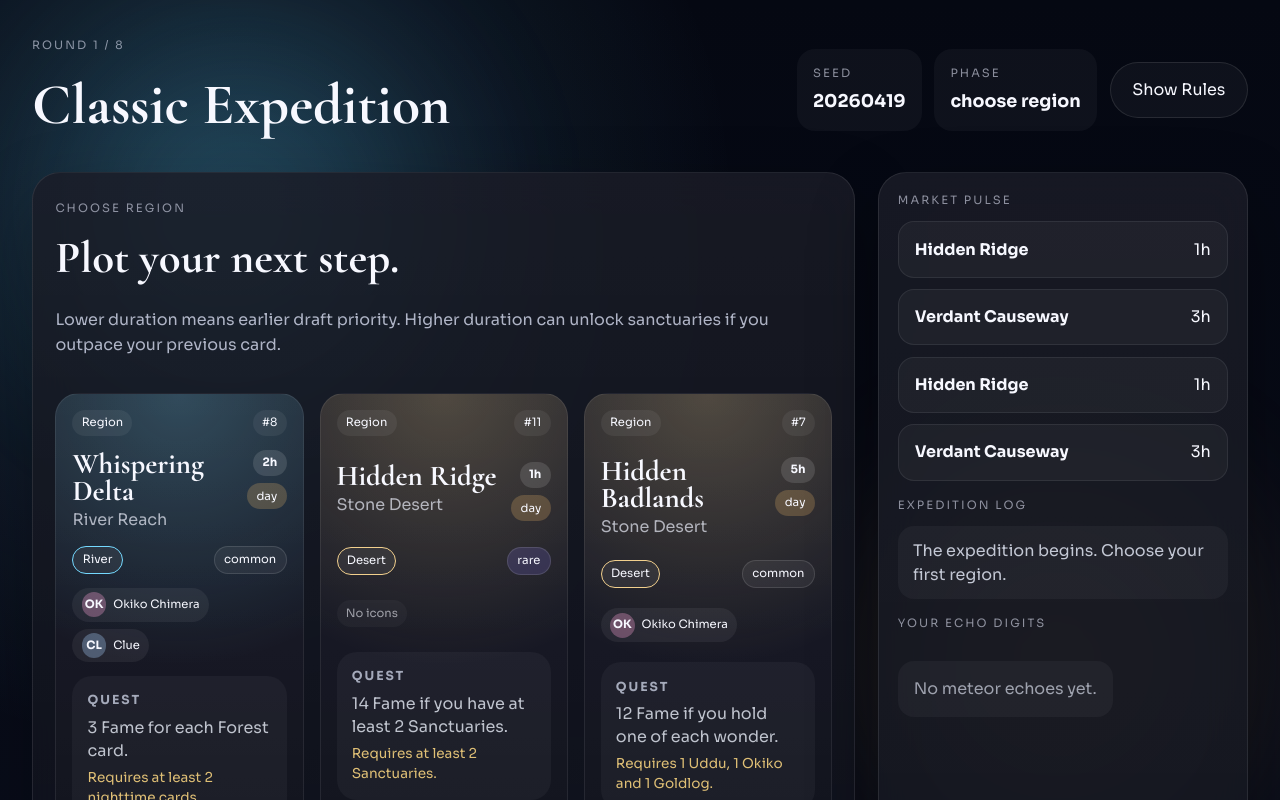
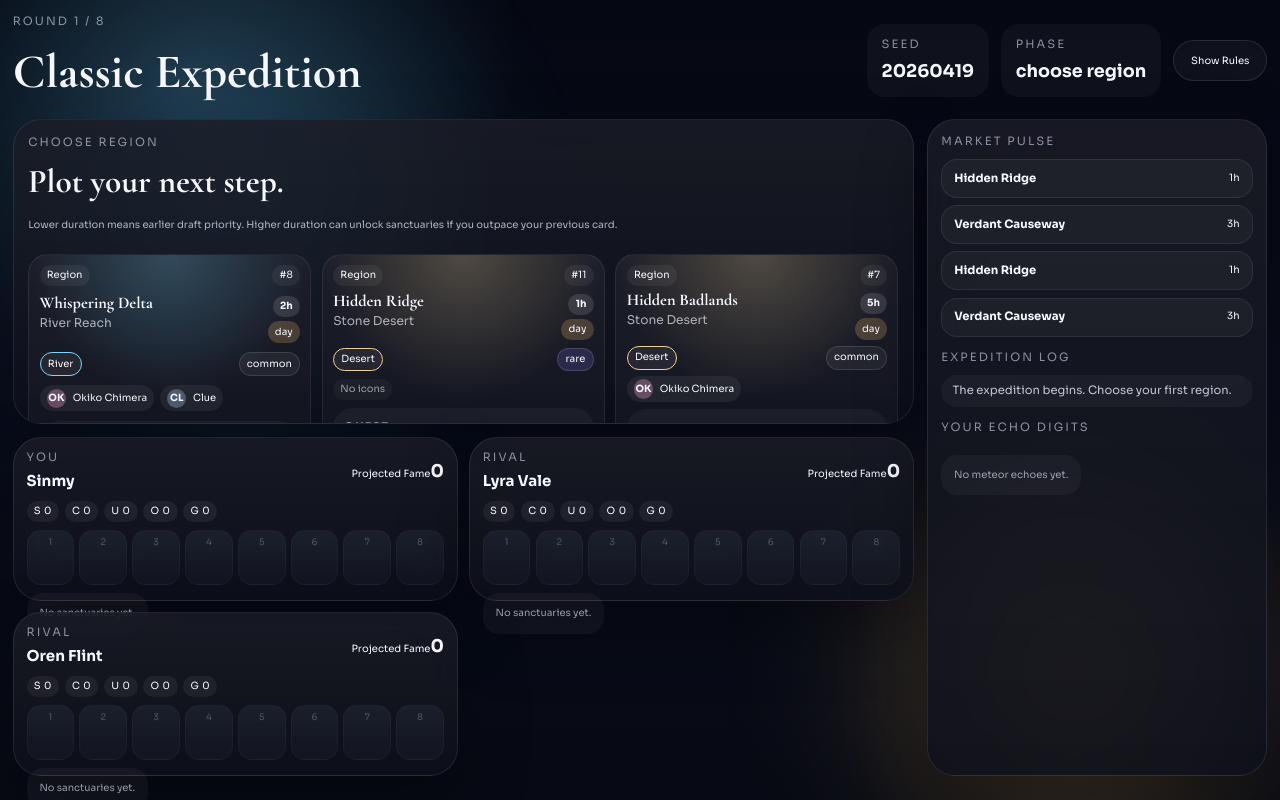
Before and after one commit to sinyrk-bit/faraway-atlas, a React (Vite) app: page / in a window 1280 px wide. Both pictures are taken after a click on the button "Start Expedition". Shown: the top 800 px of the page. Built offline with nearby package versions, Linux system fonts and the light colour scheme.

Commit message:
Support six-player layout and compact viewport UI

```diff
--- a/src/App.css
+++ b/src/App.css
@@ -1,20 +1,24 @@
 .screen {
-  min-height: 100vh;
+  min-height: 100dvh;
   position: relative;
 }
 
 .screen-menu {
   display: grid;
   place-items: center;
-  padding: 3rem;
+  height: 100dvh;
+  padding: 1rem;
+  overflow: hidden;
+  font-size: clamp(11px, 0.72vw, 15px);
 }
 
 .hero-shell {
   display: grid;
   grid-template-columns: 1.05fr 0.95fr;
-  gap: 2rem;
+  gap: 1rem;
   width: min(1380px, 100%);
   align-items: stretch;
+  height: 100%;
 }
 
 .hero-copy,
@@ -41,11 +45,11 @@
 }
 
 .hero-copy {
-  padding: 3rem;
+  padding: 2rem;
   display: flex;
   flex-direction: column;
   justify-content: center;
-  min-height: 720px;
+  min-height: 0;
   background:
     radial-gradient(circle at top left, rgba(116, 217, 255, 0.16), transparent 40%),
     radial-gradient(circle at bottom right, rgba(255, 163, 92, 0.18), transparent 35%),
@@ -55,7 +59,7 @@
 
 .hero-copy h1 {
   font-family: 'Cormorant Garamond', serif;
-  font-size: clamp(4rem, 10vw, 7rem);
+  font-size: clamp(3rem, 8vw, 5.4rem);
   line-height: 0.9;
   margin: 0.5rem 0 1rem;
   max-width: 7ch;
@@ -63,7 +67,7 @@
 
 .hero-text {
   max-width: 34rem;
-  font-size: 1.08rem;
+  font-size: 0.98rem;
   color: rgba(238, 242, 255, 0.8);
 }
 
@@ -85,9 +89,9 @@
 .hero-actions,
 .phase-actions {
   display: flex;
-  gap: 0.9rem;
+  gap: 0.7rem;
   flex-wrap: wrap;
-  margin-top: 1.5rem;
+  margin-top: 0.8rem;
 }
 
 .primary-button,
@@ -103,7 +107,7 @@
 .primary-button,
 .ghost-button {
   border-radius: 999px;
-  padding: 0.95rem 1.35rem;
+  padding: 0.75rem 1.05rem;
   border: 1px solid rgba(255, 255, 255, 0.1);
   transition: transform 160ms ease, border-color 160ms ease, background 160ms ease;
 }
@@ -135,10 +139,10 @@
 }
 
 .hero-panel {
-  padding: 1.5rem;
+  padding: 1rem;
   display: flex;
   flex-direction: column;
-  gap: 1.5rem;
+  gap: 1rem;
 }
 
 .panel-section {
@@ -149,13 +153,13 @@
 .mode-grid {
   display: grid;
   grid-template-columns: repeat(3, minmax(0, 1fr));
-  gap: 0.8rem;
+  gap: 0.6rem;
 }
 
 .mode-tile {
   border-radius: 22px;
   text-align: left;
-  padding: 1.1rem;
+  padding: 0.85rem;
   border: 1px solid rgba(255, 255, 255, 0.08);
   background:
     linear-gradient(180deg, color-mix(in srgb, var(--mode-accent) 16%, transparent), rgba(255, 255, 255, 0.03)),
@@ -166,11 +170,11 @@
 
 .mode-tile span {
   font-family: 'Cormorant Garamond', serif;
-  font-size: 1.5rem;
+  font-size: 1.25rem;
 }
 
 .mode-tile strong {
-  font-size: 0.95rem;
+  font-size: 0.86rem;
 }
 
 .mode-tile p,
@@ -202,7 +206,7 @@
   color: inherit;
   border: 1px solid rgba(255, 255, 255, 0.08);
   border-radius: 16px;
-  padding: 0.9rem 1rem;
+  padding: 0.75rem 0.9rem;
 }
 
 .segment-row {
@@ -212,7 +216,7 @@
 }
 
 .segment-button {
-  padding: 0.75rem 0.95rem;
+  padding: 0.58rem 0.8rem;
   border-radius: 14px;
   border: 1px solid rgba(255, 255, 255, 0.08);
   background: rgba(255, 255, 255, 0.04);
@@ -231,7 +235,7 @@
 
 .stats-row article,
 .top-bar-metrics > div {
-  padding: 1rem;
+  padding: 0.75rem 0.9rem;
   border-radius: 18px;
   background: rgba(255, 255, 255, 0.04);
   display: grid;
@@ -245,8 +249,13 @@
 }
 
 .screen-game {
-  padding: 2rem;
+  height: 100dvh;
+  padding: 0.8rem;
   overflow: hidden;
+  display: grid;
+  grid-template-rows: auto auto 1fr;
+  gap: 0.7rem;
+  font-size: clamp(10px, 0.68vw, 15px);
 }
 
 .aurora {
@@ -286,13 +295,13 @@
   justify-content: space-between;
   gap: 1rem;
   align-items: center;
-  margin-bottom: 1.5rem;
+  margin-bottom: 0;
 }
 
 .top-bar h1 {
   margin: 0.35rem 0 0;
   font-family: 'Cormorant Garamond', serif;
-  font-size: clamp(2.2rem, 5vw, 3.6rem);
+  font-size: clamp(1.9rem, 4vw, 3rem);
 }
 
 .top-bar-metrics {
@@ -303,52 +312,57 @@
 }
 
 .rules-drawer {
-  margin-bottom: 1.2rem;
+  margin-bottom: 0;
   border-radius: 24px;
-  padding: 1.2rem 1.35rem;
+  padding: 0.8rem 1rem;
   display: grid;
   grid-template-columns: repeat(4, minmax(0, 1fr));
-  gap: 1rem;
+  gap: 0.6rem;
 }
 
 .rules-block {
-  padding: 1rem;
+  padding: 0.75rem;
   border-radius: 18px;
   background: rgba(255, 255, 255, 0.03);
 }
 
 .playfield {
   display: grid;
-  grid-template-columns: minmax(0, 1.6fr) minmax(320px, 0.72fr);
-  gap: 1.4rem;
+  grid-template-columns: minmax(0, 1.72fr) minmax(250px, 0.65fr);
+  gap: 0.8rem;
+  min-height: 0;
 }
 
 .playfield-main {
   display: grid;
-  gap: 1.4rem;
+  gap: 0.8rem;
+  min-height: 0;
+  grid-template-rows: minmax(0, 0.9fr) minmax(0, 1fr);
 }
 
 .phase-panel {
-  padding: 1.4rem;
+  padding: 0.9rem;
   display: grid;
-  gap: 1.2rem;
+  gap: 0.7rem;
+  min-height: 0;
+  overflow: hidden;
 }
 
 .phase-copy h2,
 .side-section h3 {
   margin: 0.35rem 0 0.4rem;
   font-family: 'Cormorant Garamond', serif;
-  font-size: clamp(2rem, 3.5vw, 3rem);
+  font-size: clamp(1.5rem, 2.6vw, 2.4rem);
 }
 
 .phase-draft .phase-copy h2,
 .phase-finished .phase-copy h2 {
-  font-size: clamp(2.2rem, 3vw, 2.9rem);
+  font-size: clamp(1.55rem, 2.5vw, 2.2rem);
 }
 
 .selection-preview,
 .waiting-chip {
-  padding: 0.9rem 1rem;
+  padding: 0.65rem 0.85rem;
   border-radius: 18px;
   background: rgba(255, 255, 255, 0.05);
   display: grid;
@@ -356,34 +370,36 @@
 
 .card-grid {
   display: grid;
-  grid-template-columns: repeat(auto-fit, minmax(240px, 1fr));
-  gap: 1rem;
+  grid-template-columns: repeat(auto-fit, minmax(132px, 1fr));
+  gap: 0.65rem;
+  align-content: start;
 }
 
 .compact-grid {
-  grid-template-columns: repeat(auto-fit, minmax(180px, 1fr));
+  grid-template-columns: repeat(auto-fit, minmax(120px, 1fr));
 }
 
 .card-face {
   position: relative;
   overflow: hidden;
   text-align: left;
-  padding: 1rem;
-  border-radius: 24px;
+  padding: 0.8rem;
+  border-radius: 20px;
   border: 1px solid rgba(255, 255, 255, 0.08);
   background:
     radial-gradient(circle at top, color-mix(in srgb, var(--card-accent) 24%, transparent), transparent 48%),
     linear-gradient(180deg, rgba(255, 255, 255, 0.07), rgba(255, 255, 255, 0.02)),
     rgba(11, 14, 26, 0.92);
-  min-height: 315px;
+  min-height: 210px;
   display: grid;
-  gap: 0.85rem;
+  gap: 0.55rem;
   transition: transform 180ms ease, border-color 180ms ease, box-shadow 180ms ease, opacity 180ms ease;
 }
 
 .card-face.is-compact {
-  min-height: 220px;
-  padding: 0.85rem;
+  min-height: 155px;
+  padding: 0.65rem;
+  gap: 0.42rem;
 }
 
 .card-face.is-selectable {
@@ -433,7 +449,7 @@
 .card-flags {
   display: flex;
   justify-content: space-between;
-  gap: 0.7rem;
+  gap: 0.45rem;
   align-items: start;
 }
 
@@ -445,26 +461,31 @@
 .token,
 .digit-chip {
   border-radius: 999px;
-  padding: 0.28rem 0.58rem;
+  padding: 0.2rem 0.45rem;
   background: rgba(255, 255, 255, 0.06);
-  font-size: 0.72rem;
+  font-size: 0.62rem;
 }
 
 .card-header h3 {
   font-family: 'Cormorant Garamond', serif;
-  font-size: 1.8rem;
+  font-size: 1.28rem;
   margin: 0;
   line-height: 0.95;
 }
 
+.card-face.is-compact .card-header h3 {
+  font-size: 1.02rem;
+}
+
 .card-header p {
-  margin: 0.25rem 0 0;
+  margin: 0.15rem 0 0;
   color: rgba(240, 243, 255, 0.68);
+  font-size: 0.76rem;
 }
 
 .card-meta {
   display: grid;
-  gap: 0.45rem;
+  gap: 0.25rem;
   justify-items: end;
 }
 
@@ -504,7 +525,7 @@
 
 .card-tokens {
   display: flex;
-  gap: 0.45rem;
+  gap: 0.35rem;
   flex-wrap: wrap;
 }
 
@@ -515,8 +536,8 @@
 }
 
 .token-sigil {
-  width: 1.55rem;
-  height: 1.55rem;
+  width: 1.2rem;
+  height: 1.2rem;
   border-radius: 999px;
   display: grid;
   place-items: center;
@@ -530,14 +551,14 @@
 
 .card-quest {
   border-radius: 20px;
-  padding: 0.95rem;
+  padding: 0.7rem;
   background: rgba(255, 255, 255, 0.04);
   display: grid;
-  gap: 0.35rem;
+  gap: 0.25rem;
 }
 
 .card-quest strong {
-  font-size: 0.78rem;
+  font-size: 0.66rem;
   letter-spacing: 0.16em;
   text-transform: uppercase;
   color: rgba(229, 236, 255, 0.68);
@@ -547,12 +568,13 @@
 .card-flavor {
   margin: 0;
   color: rgba(239, 244, 255, 0.77);
-  line-height: 1.45;
+  line-height: 1.28;
+  font-size: 0.75rem;
 }
 
 .card-quest span {
   color: rgba(255, 218, 130, 0.86);
-  font-size: 0.85rem;
+  font-size: 0.72rem;
 }
 
 .card-flavor {
@@ -562,13 +584,15 @@
 
 .rivals-stack {
   display: grid;
-  gap: 1rem;
+  gap: 0.7rem;
+  min-height: 0;
 }
 
 .player-row {
-  padding: 1rem 1.15rem 1.1rem;
+  padding: 0.7rem 0.8rem;
   display: grid;
-  gap: 0.8rem;
+  gap: 0.5rem;
+  min-height: 0;
 }
 
 .player-row.is-active {
@@ -579,7 +603,7 @@
 .strip-heading {
   display: flex;
   justify-content: space-between;
-  gap: 1rem;
+  gap: 0.8rem;
   align-items: center;
 }
 
@@ -592,58 +616,133 @@
   text-align: right;
 }
 
-.player-strip {
-  display: grid;
-  gap: 0.9rem;
+.player-summary-badges {
+  display: flex;
+  flex-wrap: wrap;
+  gap: 0.35rem;
 }
 
-.player-strip-column {
-  display: grid;
-  gap: 0.55rem;
+.summary-badge {
+  border-radius: 999px;
+  padding: 0.2rem 0.45rem;
+  background: rgba(255, 255, 255, 0.06);
+  font-size: 0.62rem;
+  letter-spacing: 0.06em;
 }
 
-.mini-card-row {
-  display: flex;
-  gap: 0.6rem;
-  overflow-x: auto;
-  padding-bottom: 0.25rem;
+.route-grid {
+  display: grid;
+  grid-template-columns: repeat(8, minmax(0, 1fr));
+  gap: 0.32rem;
 }
 
-.mini-card-row .card-face {
-  min-width: 200px;
-  max-width: 200px;
+.route-slot {
+  min-height: 3.45rem;
+  padding: 0.3rem 0.36rem;
+  border-radius: 14px;
+  border: 1px solid rgba(255, 255, 255, 0.08);
+  background:
+    linear-gradient(180deg, color-mix(in srgb, var(--slot-accent, #86c8ff) 14%, transparent), rgba(255, 255, 255, 0.03)),
+    rgba(255, 255, 255, 0.03);
+  display: grid;
+  gap: 0.18rem;
+  align-content: space-between;
+}
+
+.route-slot-empty {
+  place-items: center;
+  opacity: 0.4;
+}
+
+.route-slot.is-latest {
+  border-color: rgba(117, 221, 255, 0.55);
+}
+
+.route-slot.is-echoing {
+  box-shadow: inset 0 0 0 1px rgba(255, 221, 112, 0.45);
+}
+
+.route-slot-top,
+.route-slot-bottom {
+  display: flex;
+  justify-content: space-between;
+  gap: 0.2rem;
+  align-items: center;
+}
+
+.route-slot strong {
+  font-size: 0.78rem;
+}
+
+.route-slot span {
+  font-size: 0.56rem;
+  color: rgba(236, 241, 255, 0.76);
+}
+
+.sanctuary-chip-row {
+  display: flex;
+  flex-wrap: wrap;
+  gap: 0.35rem;
+}
+
+.sanctuary-chip {
+  flex: 1 1 6.5rem;
+  min-width: 0;
+  padding: 0.3rem 0.45rem;
+  border-radius: 12px;
+  background: rgba(255, 255, 255, 0.05);
+  display: grid;
+  gap: 0.08rem;
+}
+
+.sanctuary-chip strong {
+  font-size: 0.62rem;
+  white-space: nowrap;
+  overflow: hidden;
+  text-overflow: ellipsis;
+}
+
+.sanctuary-chip span {
+  font-size: 0.56rem;
+  color: rgba(236, 241, 255, 0.64);
+}
+
+.compact-empty {
+  padding: 0.45rem 0.55rem;
+  font-size: 0.62rem;
 }
 
 .strip-empty,
 .market-mini-list p,
 .digit-row p {
-  padding: 1rem;
+  padding: 0.8rem;
   border-radius: 16px;
   background: rgba(255, 255, 255, 0.04);
   color: rgba(235, 240, 255, 0.62);
 }
 
 .side-panel {
-  padding: 1.2rem;
+  padding: 0.85rem;
   display: grid;
-  gap: 1rem;
+  gap: 0.8rem;
   align-content: start;
+  min-height: 0;
 }
 
 .side-section {
   display: grid;
-  gap: 0.75rem;
+  gap: 0.5rem;
 }
 
 .market-mini-list,
 .log-list {
   display: grid;
-  gap: 0.7rem;
+  gap: 0.45rem;
 }
 
 .market-mini {
   text-align: left;
-  padding: 0.95rem 1rem;
+  padding: 0.62rem 0.75rem;
   border-radius: 16px;
   border: 1px solid rgba(255, 255, 255, 0.08);
   background: rgba(255, 255, 255, 0.04);
@@ -654,14 +753,16 @@
 
 .market-mini strong {
   max-width: 18ch;
+  font-size: 0.72rem;
 }
 
 .log-list p {
   margin: 0;
-  padding: 0.85rem 0.95rem;
+  padding: 0.55rem 0.7rem;
   border-radius: 16px;
   background: rgba(255, 255, 255, 0.04);
-  line-height: 1.45;
+  line-height: 1.24;
+  font-size: 0.72rem;
   color: rgba(236, 241, 255, 0.8);
 }
 
@@ -680,29 +781,29 @@
 .draft-columns,
 .standings-grid {
   display: grid;
-  gap: 1rem;
+  gap: 0.65rem;
 }
 
 .reveal-grid {
-  grid-template-columns: repeat(auto-fit, minmax(210px, 1fr));
+  grid-template-columns: repeat(auto-fit, minmax(150px, 1fr));
 }
 
 .reveal-card,
 .standing-entry {
-  padding: 1rem;
+  padding: 0.75rem;
   border-radius: 18px;
   background: rgba(255, 255, 255, 0.04);
 }
 
 .reveal-card {
   display: grid;
-  gap: 0.7rem;
+  gap: 0.45rem;
 }
 
 .reveal-card strong,
 .standing-panel strong {
   font-family: 'Cormorant Garamond', serif;
-  font-size: 1.4rem;
+  font-size: 1.12rem;
 }
 
 .reveal-meta,
@@ -723,10 +824,10 @@
 }
 
 .standing-panel {
-  padding: 1.1rem;
+  padding: 0.85rem;
   border-radius: 24px;
   display: grid;
-  gap: 1rem;
+  gap: 0.55rem;
 }
 
 .standing-panel.is-winner {
@@ -743,12 +844,12 @@
 
 .standing-panel h3 {
   margin: 0.25rem 0 0;
-  font-size: 1.3rem;
+  font-size: 1.05rem;
 }
 
 .standing-breakdown {
   display: grid;
-  gap: 0.55rem;
+  gap: 0.35rem;
 }
 
 .standing-entry {
@@ -756,6 +857,7 @@
   justify-content: space-between;
   gap: 1rem;
   transition: background 180ms ease, transform 180ms ease;
+  font-size: 0.72rem;
 }
 
 .standing-entry.is-focused {
@@ -785,6 +887,11 @@
   .stats-row {
     grid-template-columns: 1fr;
   }
+
+  .screen-menu,
+  .screen-game {
+    overflow: auto;
+  }
 }
 
 @media (max-width: 760px) {
@@ -813,8 +920,7 @@
     grid-template-columns: 1fr;
   }
 
-  .mini-card-row .card-face {
-    min-width: 170px;
-    max-width: 170px;
+  .route-grid {
+    grid-template-columns: repeat(4, minmax(0, 1fr));
   }
 }
--- a/src/App.tsx
+++ b/src/App.tsx
@@ -246,6 +246,13 @@ function App() {
   const selectedHandCard = human?.hand.find((card) => card.id === match?.selectedRegionId)
   const humanDraftSelection = match?.humanDraftSelection ?? {}
   const dailySummary = standingsSummary(standings)
+  const playerGridColumns = match
+    ? match.players.length <= 2
+      ? '1fr'
+      : match.players.length <= 4
+        ? 'repeat(2, minmax(0, 1fr))'
+        : 'repeat(3, minmax(0, 1fr))'
+    : '1fr'
 
   function patchProfile(patch: Partial<PersistedProfile>) {
     setProfile((current) => ({
@@ -259,7 +266,7 @@ function App() {
     const config: MatchConfig = {
       mode,
       playerName: profile.playerName || 'Explorer',
-      aiCount: Math.min(3, Math.max(1, profile.preferredAiCount)),
+      aiCount: Math.min(5, Math.max(1, profile.preferredAiCount)),
       difficulty: profile.preferredDifficulty,
       seed: (profile.preferredSeed || todaySeed).trim() || todaySeed,
     }
@@ -351,13 +358,13 @@ function App() {
               </label>
 
               <div className="field">
-                <span>AI Rivals</span>
+                <span>Total Players</span>
                 <div className="segment-row">
-                  {[1, 2, 3].map((count) => (
+                  {[2, 3, 4, 5, 6].map((count) => (
                     <SegmentButton
-                      current={String(profile.preferredAiCount)}
+                      current={String(profile.preferredAiCount + 1)}
                       key={count}
-                      onClick={(value) => patchProfile({ preferredAiCount: Number(value) })}
+                      onClick={(value) => patchProfile({ preferredAiCount: Math.max(1, Number(value) - 1) })}
                       value={String(count)}
                     >
                       {count}
@@ -440,6 +447,7 @@ function App() {
           {humanPlayer.hand.map((card) => (
             <CardFace
               card={card}
+              compact
               key={card.id}
               onClick={() => setMatch((current) => (current ? selectOpeningRegion(current, card.id) : current))}
               selectable
@@ -471,6 +479,7 @@ function App() {
           {humanPlayer.hand.map((card) => (
             <CardFace
               card={card}
+              compact
               key={card.id}
               onClick={() => setMatch((current) => (current ? selectRegionToPlay(current, card.id) : current))}
               selectable
@@ -648,7 +657,7 @@ function App() {
           {match.phase === 'draft' ? renderDraft(match, human) : null}
           {match.phase === 'finished' ? renderFinished(match) : null}
 
-          <section className="rivals-stack">
+          <section className="rivals-stack" style={{ gridTemplateColumns: playerGridColumns }}>
             {match.players.map((player) => (
               <PlayerRow
                 active={currentPlayer?.id === player.id && match.phase === 'draft'}
@@ -687,7 +696,7 @@ function App() {
           <div className="side-section">
             <span>Expedition Log</span>
             <div className="log-list">
-              {match.log.map((entry) => (
+              {match.log.slice(0, 5).map((entry) => (
                 <p key={entry}>{entry}</p>
               ))}
             </div>
--- a/src/components/PlayerRow.tsx
+++ b/src/components/PlayerRow.tsx
@@ -1,4 +1,5 @@
-import { CardFace } from './CardFace'
+import type { CSSProperties } from 'react'
+import { biomeMeta } from '../game/content'
 import type { PlayerState } from '../game/types'
 
 interface PlayerRowProps {
@@ -9,7 +10,27 @@ interface PlayerRowProps {
   echoDigits?: number[]
 }
 
+function totals(player: PlayerState) {
+  return {
+    clues:
+      player.tableau.reduce((sum, card) => sum + card.clues, 0) +
+      player.sanctuaries.reduce((sum, card) => sum + card.clues, 0),
+    uddu:
+      player.tableau.reduce((sum, card) => sum + card.resources.uddu, 0) +
+      player.sanctuaries.reduce((sum, card) => sum + card.resources.uddu, 0),
+    okiko:
+      player.tableau.reduce((sum, card) => sum + card.resources.okiko, 0) +
+      player.sanctuaries.reduce((sum, card) => sum + card.resources.okiko, 0),
+    goldlog:
+      player.tableau.reduce((sum, card) => sum + card.resources.goldlog, 0) +
+      player.sanctuaries.reduce((sum, card) => sum + card.resources.goldlog, 0),
+  }
+}
+
 export function PlayerRow({ player, active = false, human = false, scoreLabel, echoDigits = [] }: PlayerRowProps) {
+  const resourceTotals = totals(player)
+  const routeSlots = Array.from({ length: 8 }, (_, index) => player.tableau[index] ?? null)
+
   return (
     <section className={`player-row ${active ? 'is-active' : ''} ${human ? 'is-human' : ''}`}>
       <header className="player-row-header">
@@ -23,38 +44,48 @@ export function PlayerRow({ player, active = false, human = false, scoreLabel, e
         </div>
       </header>
 
-      <div className="player-strip">
-        <div className="player-strip-column">
-          <div className="strip-heading">
-            <span>Route</span>
-            <strong>{player.tableau.length} cards</strong>
+      <div className="player-summary-badges">
+        <span className="summary-badge">S {player.sanctuaries.length}</span>
+        <span className="summary-badge">C {resourceTotals.clues}</span>
+        <span className="summary-badge">U {resourceTotals.uddu}</span>
+        <span className="summary-badge">O {resourceTotals.okiko}</span>
+        <span className="summary-badge">G {resourceTotals.goldlog}</span>
+      </div>
+
+      <div className="route-grid">
+        {routeSlots.map((card, index) =>
+          card ? (
+            <article
+              className={`route-slot ${card.id === player.tableau.at(-1)?.id ? 'is-latest' : ''} ${echoDigits.includes(card.serial % 10) ? 'is-echoing' : ''}`}
+              key={card.id}
+              style={{ '--slot-accent': biomeMeta[card.biome].accent } as CSSProperties}
+            >
+              <div className="route-slot-top">
+                <strong>{card.serial}</strong>
+                <span>{card.duration}h</span>
+              </div>
+              <div className="route-slot-bottom">
+                <span>{biomeMeta[card.biome].short.slice(0, 2)}</span>
+                <span>{card.time === 'night' ? 'N' : 'D'}</span>
+                {card.meteor ? <span>M</span> : null}
+              </div>
+            </article>
+          ) : (
+            <div className="route-slot route-slot-empty" key={`${player.id}-empty-${index}`}>
+              <span>{index + 1}</span>
+            </div>
+          ),
+        )}
+      </div>
+
+      <div className="sanctuary-chip-row">
+        {player.sanctuaries.length === 0 ? <div className="strip-empty compact-empty">No sanctuaries yet.</div> : null}
+        {player.sanctuaries.map((card) => (
+          <div className="sanctuary-chip" key={card.id}>
+            <strong>{card.title}</strong>
+            <span>{card.linkedBiome ? biomeMeta[card.linkedBiome].short : 'Wild'}</span>
           </div>
-          <div className="mini-card-row">
-            {player.tableau.length === 0 ? <div className="strip-empty">No regions yet.</div> : null}
-            {player.tableau.map((card) => (
-              <CardFace
-                card={card}
-                compact
-                key={card.id}
-                echoing={echoDigits.includes(card.serial % 10)}
-                highlight={card.id === player.tableau.at(-1)?.id}
-              />
-            ))}
-          </div>
-        </div>
-
-        <div className="player-strip-column">
-          <div className="strip-heading">
-            <span>Sanctuaries</span>
-            <strong>{player.sanctuaries.length}</strong>
-          </div>
-          <div className="mini-card-row">
-            {player.sanctuaries.length === 0 ? <div className="strip-empty">No sanctuaries claimed.</div> : null}
-            {player.sanctuaries.map((card) => (
-              <CardFace card={card} compact key={card.id} />
-            ))}
-          </div>
-        </div>
+        ))}
       </div>
     </section>
   )
--- a/src/game/engine.ts
+++ b/src/game/engine.ts
@@ -20,7 +20,7 @@ import type {
 export const HUMAN_PLAYER_ID = 'player-0'
 export const PROFILE_KEY = 'faraway-atlas-profile'
 
-const AI_NAMES = ['Lyra Vale', 'Oren Flint', 'Mira Sol', 'Khepri Moss']
+const AI_NAMES = ['Lyra Vale', 'Oren Flint', 'Mira Sol', 'Khepri Moss', 'Sable Rune', 'Tarin Voss']
 
 function zeroResources(): ResourceMap {
   return {
--- a/src/index.css
+++ b/src/index.css
@@ -26,6 +26,7 @@ body,
 body {
   margin: 0;
   min-width: 320px;
+  overflow: hidden;
   background:
     radial-gradient(circle at 15% 10%, rgba(116, 217, 255, 0.16), transparent 25%),
     radial-gradient(circle at 85% 85%, rgba(255, 192, 98, 0.14), transparent 20%),
```
